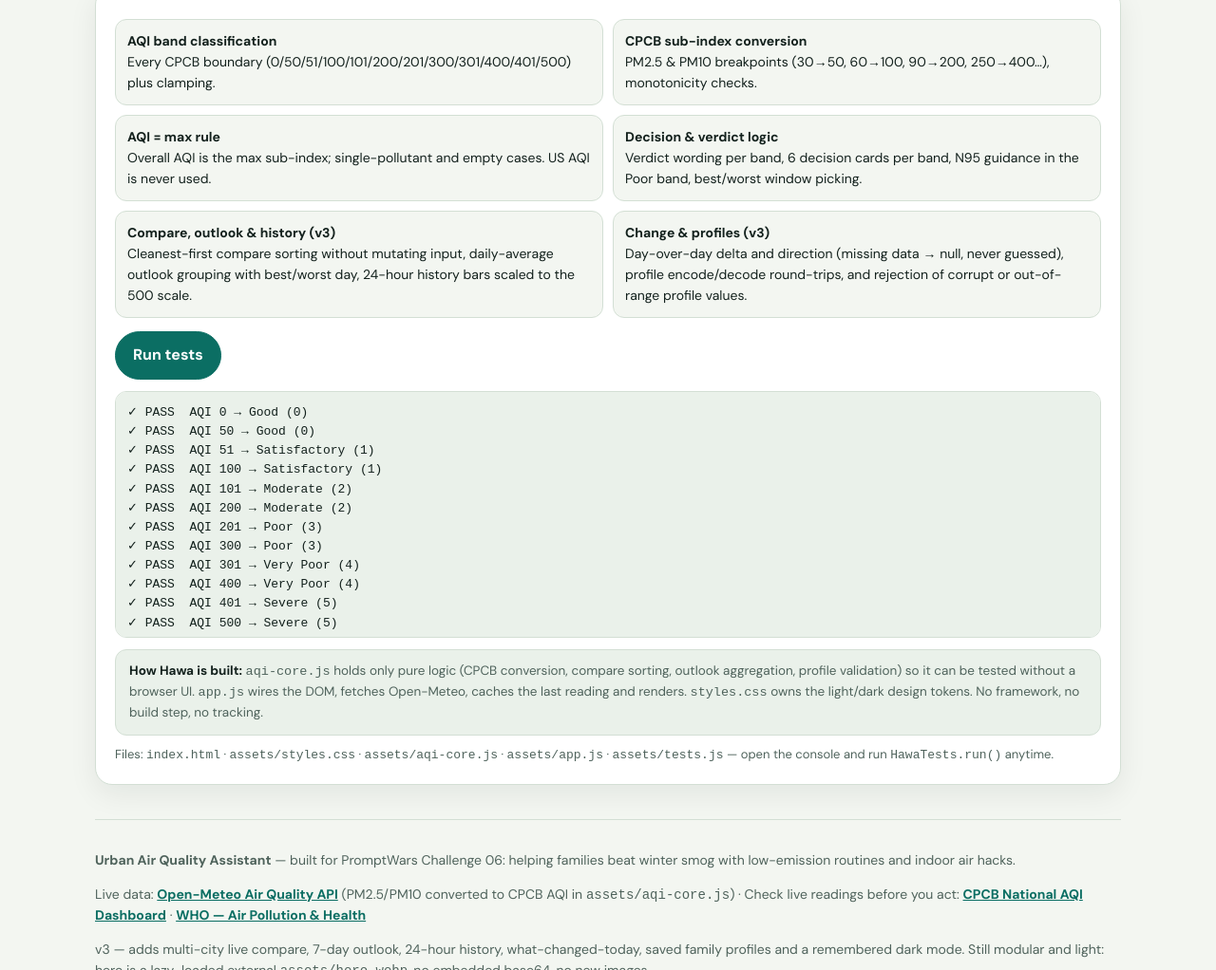
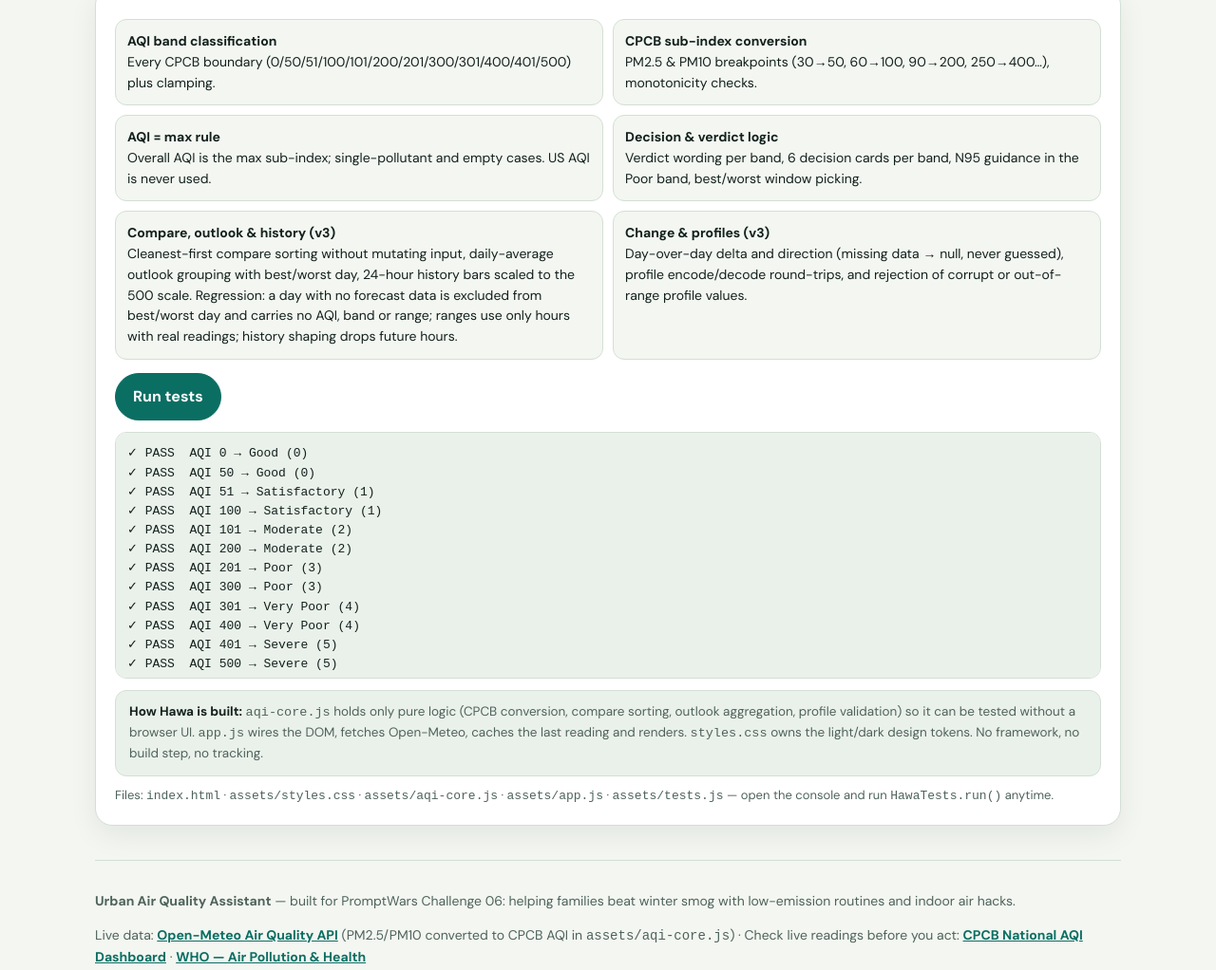
Before and after one commit to madhavmadupu/hawa-air-quality-assistant, a plain HTML site: page index.html in a window 1280 px wide. Shown: the part 5969-6991 px from the top of the page at 95% size. Drawn offline with nearby package versions, Linux system fonts and the light colour scheme; no server answers.

Commit message:
Hawa v3 fix: missing forecast data no longer shows as AQI 0, 98 tests

```diff
--- a/index.html
+++ b/index.html
@@ -334,7 +334,7 @@
         <div class="test-item"><b>CPCB sub-index conversion</b>PM2.5 &amp; PM10 breakpoints (30→50, 60→100, 90→200, 250→400…), monotonicity checks.</div>
         <div class="test-item"><b>AQI = max rule</b>Overall AQI is the max sub-index; single-pollutant and empty cases. US AQI is never used.</div>
         <div class="test-item"><b>Decision &amp; verdict logic</b>Verdict wording per band, 6 decision cards per band, N95 guidance in the Poor band, best/worst window picking.</div>
-        <div class="test-item"><b>Compare, outlook &amp; history (v3)</b>Cleanest-first compare sorting without mutating input, daily-average outlook grouping with best/worst day, 24-hour history bars scaled to the 500 scale.</div>
+        <div class="test-item"><b>Compare, outlook &amp; history (v3)</b>Cleanest-first compare sorting without mutating input, daily-average outlook grouping with best/worst day, 24-hour history bars scaled to the 500 scale. Regression: a day with no forecast data is excluded from best/worst day and carries no AQI, band or range; ranges use only hours with real readings; history shaping drops future hours.</div>
         <div class="test-item"><b>Change &amp; profiles (v3)</b>Day-over-day delta and direction (missing data → null, never guessed), profile encode/decode round-trips, and rejection of corrupt or out-of-range profile values.</div>
       </div>
       <div class="plan-actions"><button class="btn primary" id="runTests" type="button">Run tests</button></div>
```
Also changed, not shown: 2 other files.
